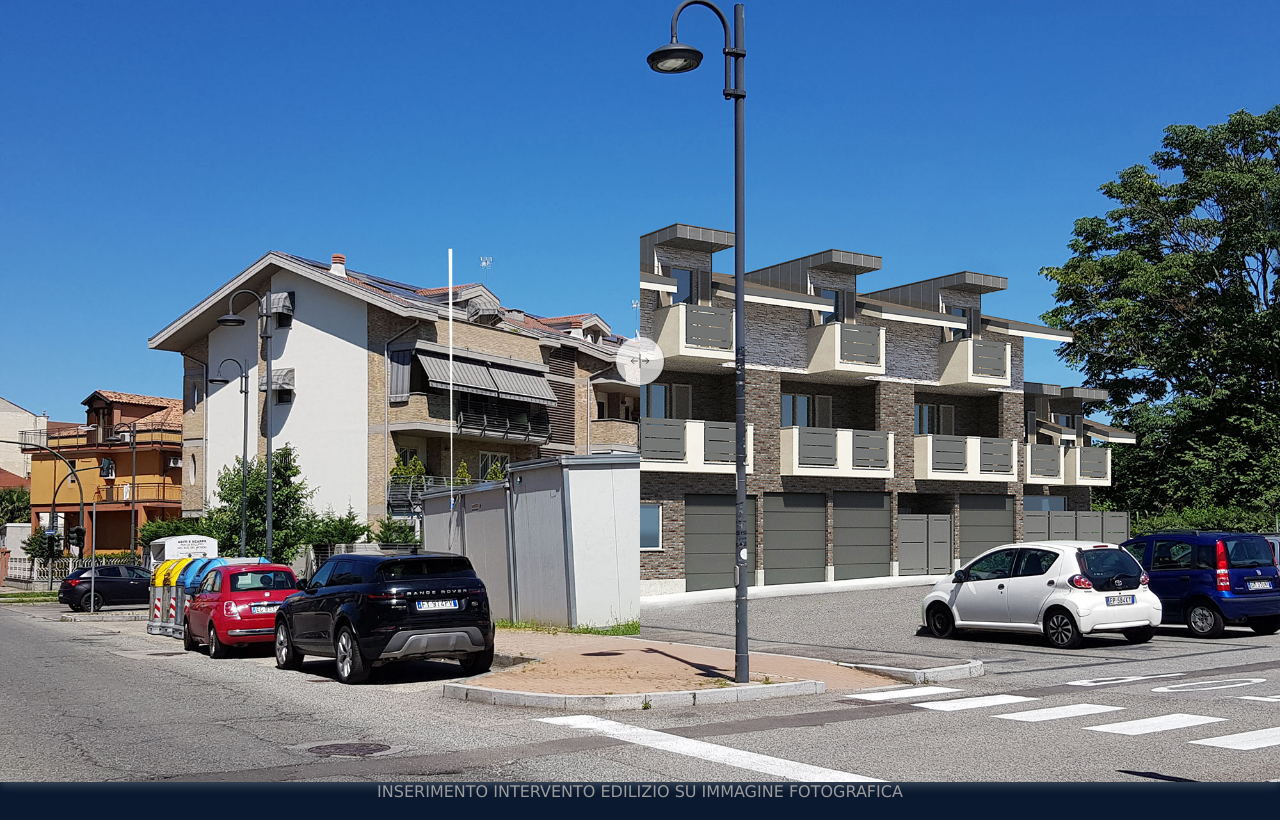
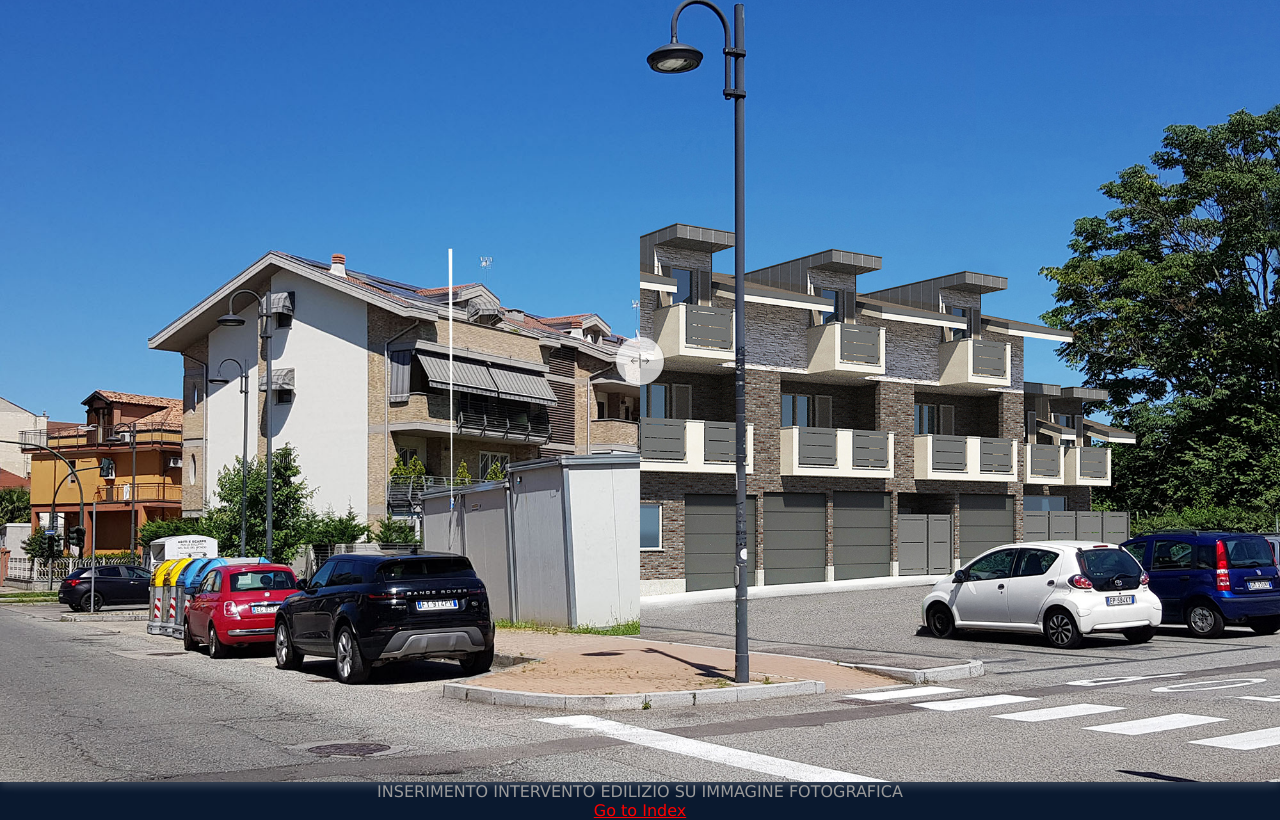
Before and after one commit to polvere73/work, a plain HTML site: page lavori_fotoritocco_desktop/image002.html in a window 1280 px wide. Shown: the part 59-879 px from the top of the page. Drawn offline with Linux system fonts and the light colour scheme.

Commit message:
Update image002.html

```diff
--- a/lavori_fotoritocco_desktop/image002.html
+++ b/lavori_fotoritocco_desktop/image002.html
@@ -22,6 +22,10 @@ p {
   text-align: center;
   margin-top: 0;
 }
+a {
+  color: red;
+}
+
     </style>
 </head>
 
@@ -165,6 +169,7 @@ p {
 
     </script>
     <p>INSERIMENTO INTERVENTO EDILIZIO SU IMMAGINE FOTOGRAFICA</p>
+    <p><a href="https://polvere73.github.io/work/lavori_fotoritocco_desktop/index.html">Go to Index</a></p>
 </body>
 
 </html>
```
